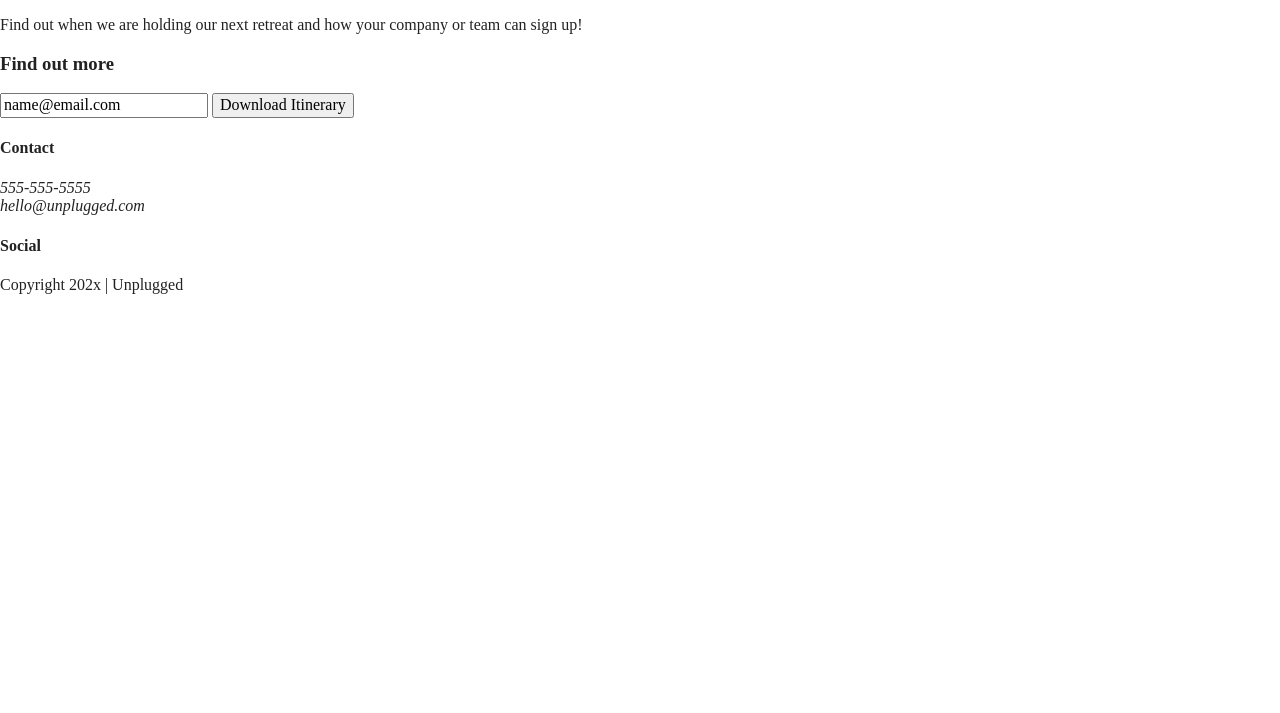
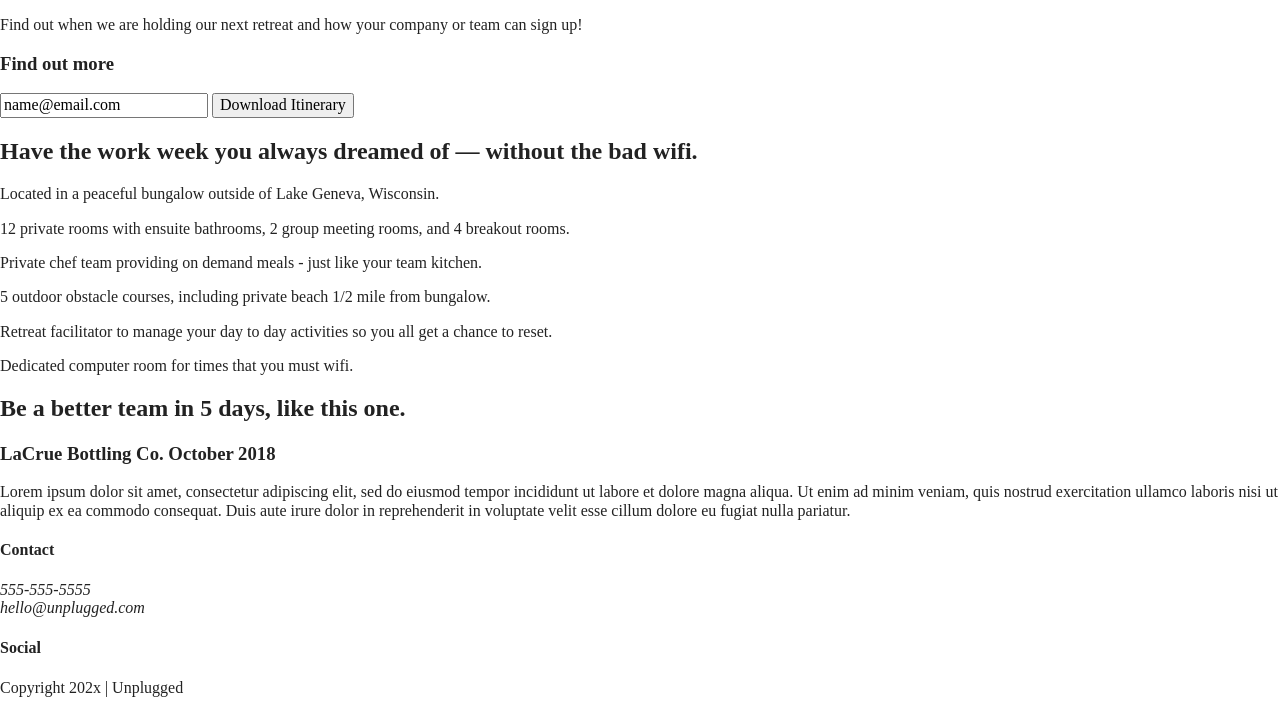
Before and after one commit to jaltrock/unplugged-design-docs, a website built with Parcel: page index.html in a window 1280 px wide. Shown: the part 175-888 px from the top of the page. Before the commit the page ends 800 px from the top, so only its background shows below. Built offline with nearby package versions, Linux system fonts and the light colour scheme.

Commit message:
Finished homepage HTML

```diff
--- a/index.html
+++ b/index.html
@@ -46,6 +46,11 @@
       </div>
     </section>
     <aside>
+
+      <section class="reviews">
+        <div class="content-wrapper">
+        </div>
+      </section>
       <div class="content-wrapper">
         <div class="form-description">
           <h3>Want to join the next retreat?</h3>
@@ -59,6 +64,66 @@
         </div>
       </div>
     </aside>
+
+    <section class="features">
+      <div class="content-wrapper">
+        <h2>Have the work week you always dreamed of — without the bad wifi.</h2>
+        <div class="features-items">
+          <article>
+            <p class="fontawesome-icons"></p>
+            <p class="features-items-description">Located in a
+              peaceful bungalow outside of Lake Geneva, Wisconsin.
+            </p>
+          </article>
+          <article>
+            <p class="fontawesome-icons"></p>
+            <p class="features-items-description">12 private rooms
+              with ensuite bathrooms, 2 group meeting rooms, and
+              4 breakout rooms.
+            </p>
+          </article><article>
+            <p class="fontawesome-icons"></p>
+            <p class="features-items-description">Private chef team
+              providing on demand meals - just like your team kitchen.
+            </p>
+          </article><article>
+            <p class="fontawesome-icons"></p>
+            <p class="features-items-description">5 outdoor obstacle courses,
+              including private beach 1/2 mile from bungalow.
+            </p>
+          </article><article>
+            <p class="fontawesome-icons"></p>
+            <p class="features-items-description">Retreat facilitator to manage
+              your day to day activities so you all get a chance to reset.
+            </p>
+          </article><article>
+            <p class="fontawesome-icons"></p>
+            <p class="features-items-description">Dedicated computer room for times
+              that you must wifi.
+            </p>
+          </article>
+        </div>
+      </div>
+    </section>
+    <section class="reviews">
+      <div class="content-wrapper">
+        <h2>Be a better team in 5 days, like this one.</h2>
+        <article>
+          <h3>LaCrue Bottling Co.
+            October 2018</h3>
+            <p>Lorem ipsum dolor sit amet, consectetur adipiscing elit,
+              sed do eiusmod tempor incididunt ut labore et dolore magna aliqua.
+              Ut enim ad minim veniam, quis nostrud exercitation ullamco laboris
+              nisi ut aliquip ex ea commodo consequat. Duis aute irure dolor in
+              reprehenderit in voluptate velit esse cillum dolore eu fugiat nulla pariatur.
+            </p>
+        </article>
+
+
+
+
+      </div>
+    </section>
 
   </main>
   <footer>
```
